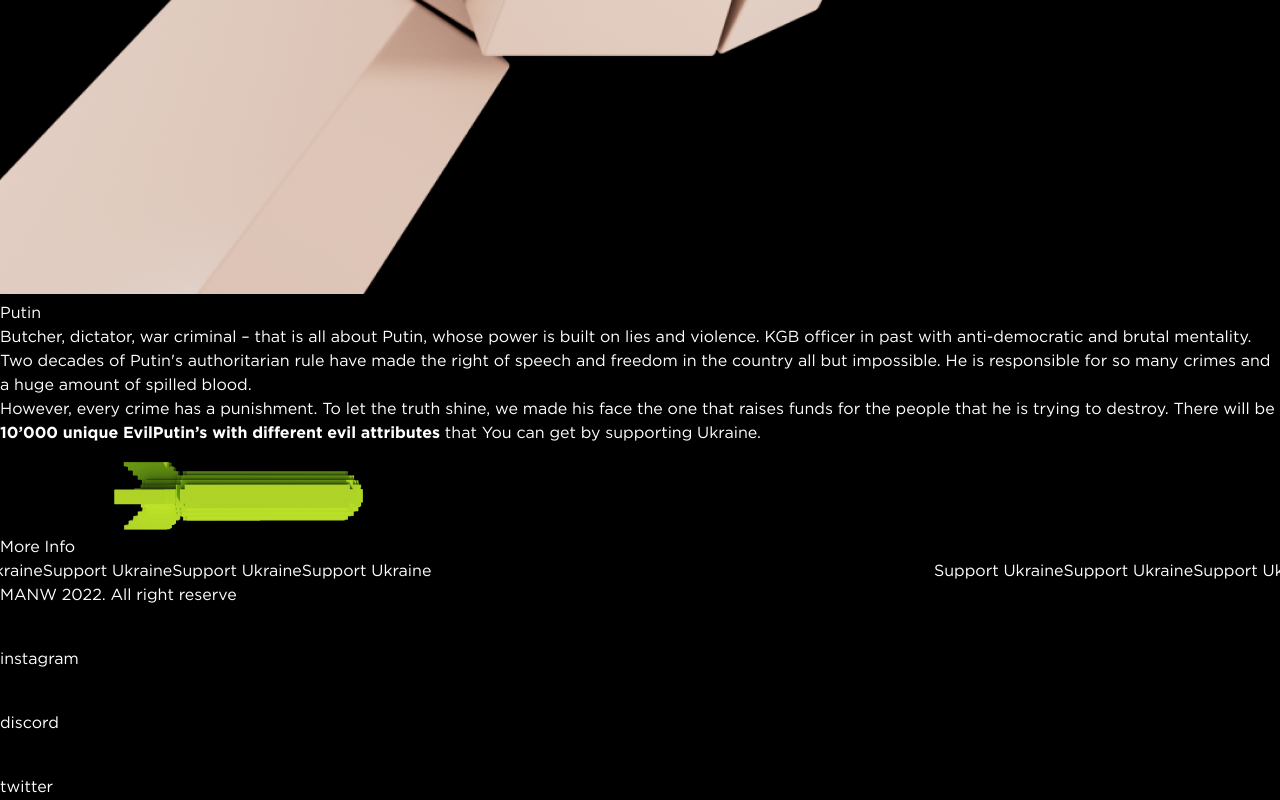
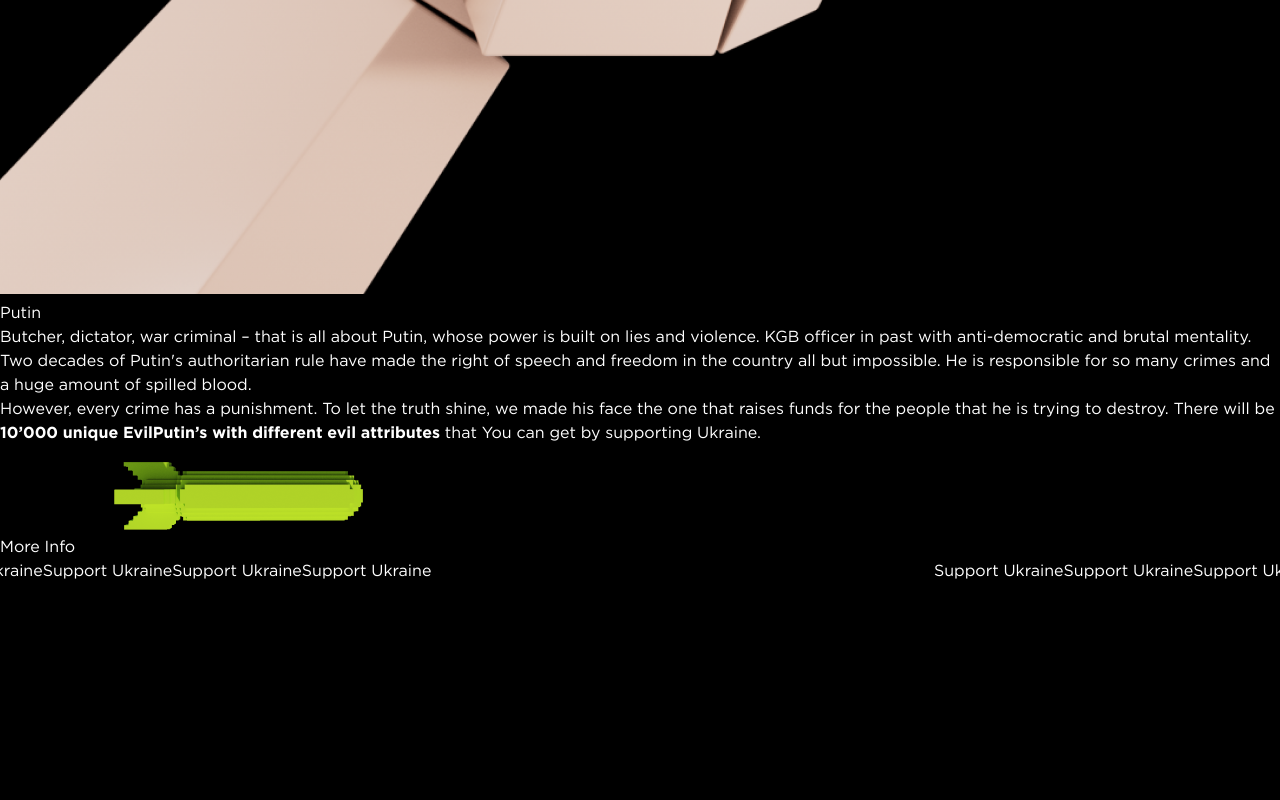
Before and after one commit to apostlekotov/evil-putin, a Next.js app: page / in a window 1280 px wide. Shown: the part 6353-7153 px from the top of the page. After the commit the page ends 6937 px from the top, so only its background shows below. Built offline with nearby package versions, Linux system fonts and the light colour scheme.

Commit message:
💅 footer cleared for now

```diff
--- a/src/components/Layout/Footer/index.tsx
+++ b/src/components/Layout/Footer/index.tsx
@@ -1,14 +1,3 @@
-import { Links } from "@/components/Links";
-import { links } from "@/data/links";
-
 export const Footer: React.FC = () => (
-  <footer className='flex justify-between bg-black'>
-    <span className='text-white text-sm opacity-60'>
-      MANW 2022. All right reserve
-    </span>
-
-    <div className='flex items-center space-x-6 transition ease-out delay-200'>
-      <Links links={links} className='opacity-60' />
-    </div>
-  </footer>
+  <footer className='flex justify-between bg-black'></footer>
 );
```
